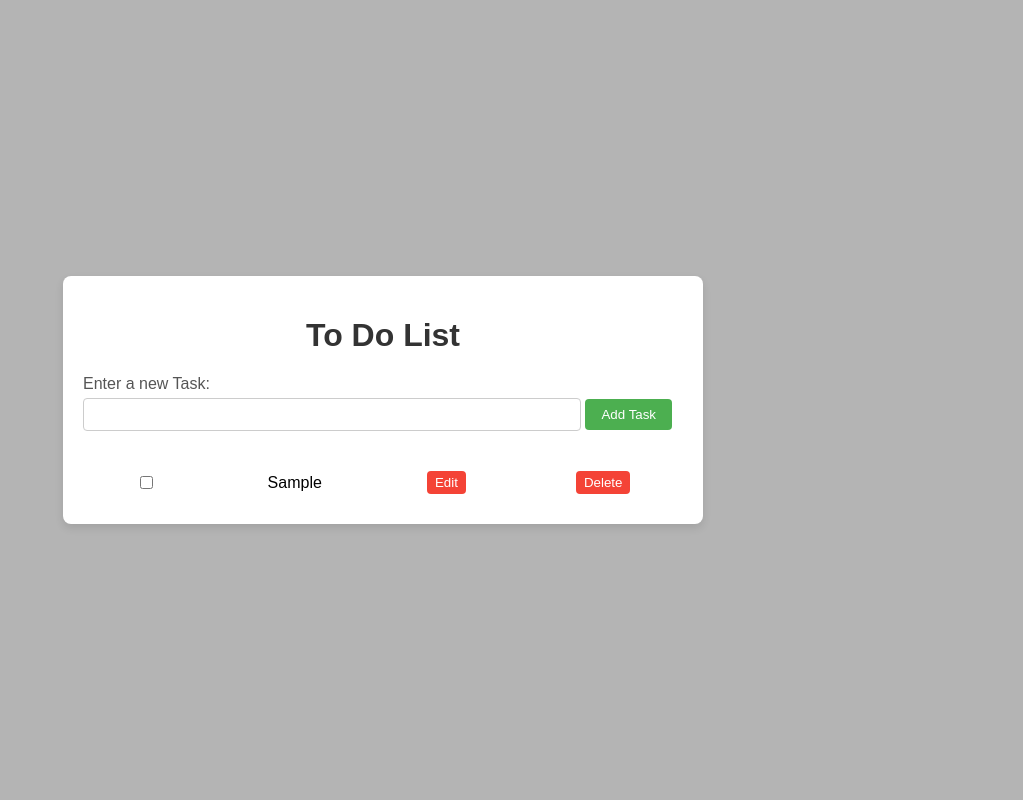
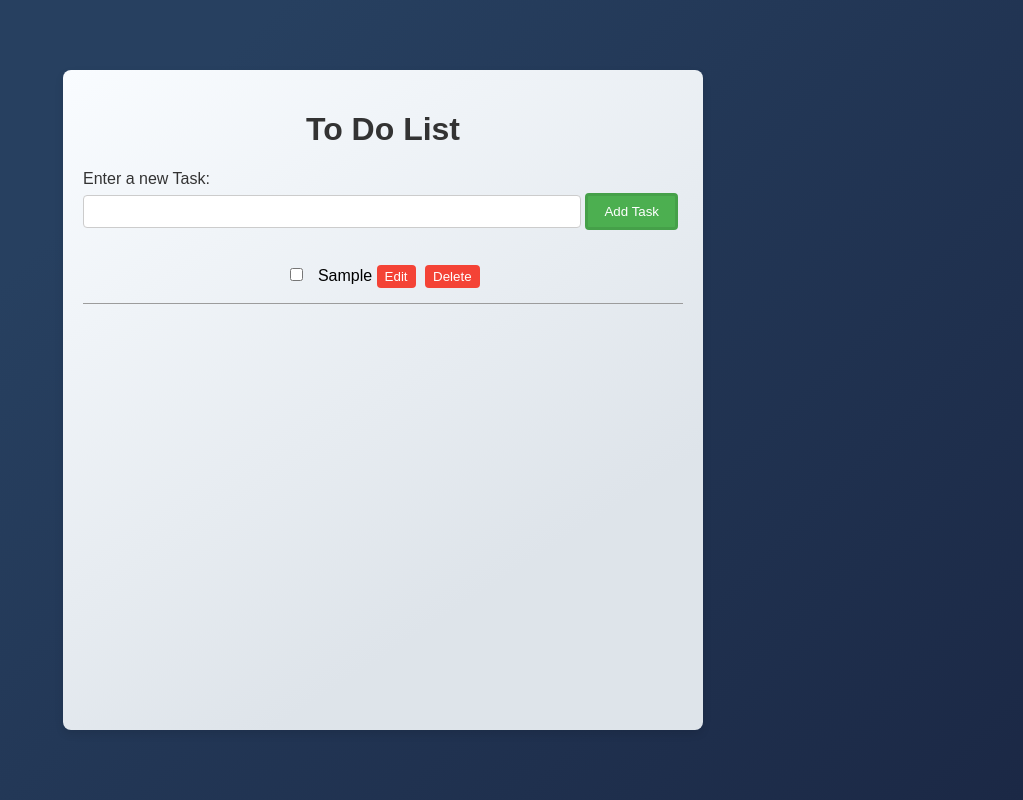
Before and after one commit to Lukasz996/ToDoList, a plain HTML site: page index.html in a window 1280 px wide. Both pictures are taken after typing "Sample" into the empty fields and a click on the button "Add Task". Shown: the whole page, without its empty margins (257-1280 px from the left). Drawn offline with Linux system fonts and the light colour scheme.

Commit message:
To do list

```diff
--- a/index.html
+++ b/index.html
@@ -26,10 +26,38 @@
         const form = document.querySelector('form');
         const taskList = document.querySelector('#task-list');
 
+        // Funkcja zapisująca zadania w localStorage
+        function saveTasks() {
+            const tasks = [];
+            document.querySelectorAll('#task-list li span').forEach(span => {
+                tasks.push(span.innerText);
+            });
+            localStorage.setItem('tasks', JSON.stringify(tasks));
+        }
+
+        // Funkcja wczytująca zadania z localStorage
+        function loadTasks() {
+            const tasks = JSON.parse(localStorage.getItem('tasks'));
+            if (tasks) {
+                tasks.forEach(task => {
+                    addTask(task);
+                });
+            }
+        }
+
         function addTask(task) {
             const listItem = document.createElement('li');
-            listItem.innerHTML = `<input type="checkbox"/> <span>${task}</span><button class="editBtn">Edit</button><button class="deleteBtn">Delete</button>`;
+            listItem.innerHTML = `
+                <div class="button-container">
+                    <input type="checkbox"/>
+                    <span>${task}</span>
+
+                    <button class="editBtn">Edit</button>
+                    <button class="deleteBtn">Delete</button>
+
+                </div>`;
             taskList.appendChild(listItem);
+            saveTasks();
         }
 
         form.addEventListener('submit', (event) => {
@@ -52,28 +80,34 @@
                 } else {
                     span.style.textDecoration = 'none';
                 }
+                saveTasks();
             }
         });
 
         taskList.addEventListener('click', (event) => {
             const target = event.target;
             if (target.classList.contains('deleteBtn')) {
-                const listItem = target.parentElement;
+                const listItem = target.parentElement.parentElement;
                 taskList.removeChild(listItem);
+                saveTasks();
             } else if (target.classList.contains('editBtn')) {
-                const listItem = target.parentElement;
+                const listItem = target.parentElement.parentElement;
                 const span = listItem.querySelector('span');
                 span.contentEditable = true;
-                span.focus();
+                span.focus( );
             }
         });
 
         taskList.addEventListener('blur', (event) => {
             const target = event.target;
-            if (target.tagName === 'SPAN') {
+            if (target.tagName === ' SPAN ') {
                 target.removeAttribute('contenteditable');
+                saveTasks();
             }
         });
+
+        // Wczytanie zapisanych zadań po załadowaniu strony
+        document.addEventListener('DOMContentLoaded', loadTasks);
     </script>
 </body>
 
--- a/style.css
+++ b/style.css
@@ -1,16 +1,19 @@
 body {
 	font-family: Arial, sans-serif;
-	background-color: #b4b4b4;
+	background-color: #1b2845;
+	background-image: linear-gradient(315deg, #1b2845 0%, #274060 74%);
 	margin: 0;
 	padding: 0;
 	display: flex;
 	justify-content: center;
-	align-items: center;
 	height: 100vh;
 }
 
 .container {
-	background-color: #fff;
+	margin-top: 70px;
+	margin-bottom: 70px;
+	background-color: #f9fcff;
+	background-image: linear-gradient(147deg, #f9fcff 0%, #dee4ea 74%);
 	padding: 20px;
 	border-radius: 8px;
 	box-shadow: 0 4px 8px rgba(0, 0, 0, 0.1);
@@ -29,7 +32,7 @@ form {
 label {
 	display: block;
 	margin-bottom: 5px;
-	color: #555;
+	color: #333;
 }
 
 input[type='text'] {
@@ -37,13 +40,12 @@ input[type='text'] {
 	padding: 8px;
 	border-radius: 4px;
 	border: 1px solid #ccc;
-	margin-bottom: 10px;
 }
 
 button.taskBtn {
 	background-color: #4caf50;
 	color: #fff;
-	border: none;
+	border: 3px solid #45a049 ;
 	padding: 8px 16px;
 	border-radius: 4px;
 	cursor: pointer;
@@ -61,16 +63,15 @@ ul {
 }
 
 li {
+	border-bottom: 1px solid rgb(156, 156, 156);
+	padding: 15px 0;
 	display: flex;
 	justify-content: space-around;
-	align-items: center;
-	border-bottom: 1px solid #eee;
-	padding: 10px 0;
 }
 
-li:last-child {
+/* li:last-child {
 	border-bottom: none;
-}
+} */
 
 input[type='checkbox'] {
 	margin-right: 10px;
@@ -83,7 +84,6 @@ input[type='checkbox']:checked + span {
 span[contenteditable='true'] {
 	cursor: pointer;
 }
-
 
 button.deleteBtn,
 button.editBtn {
```
